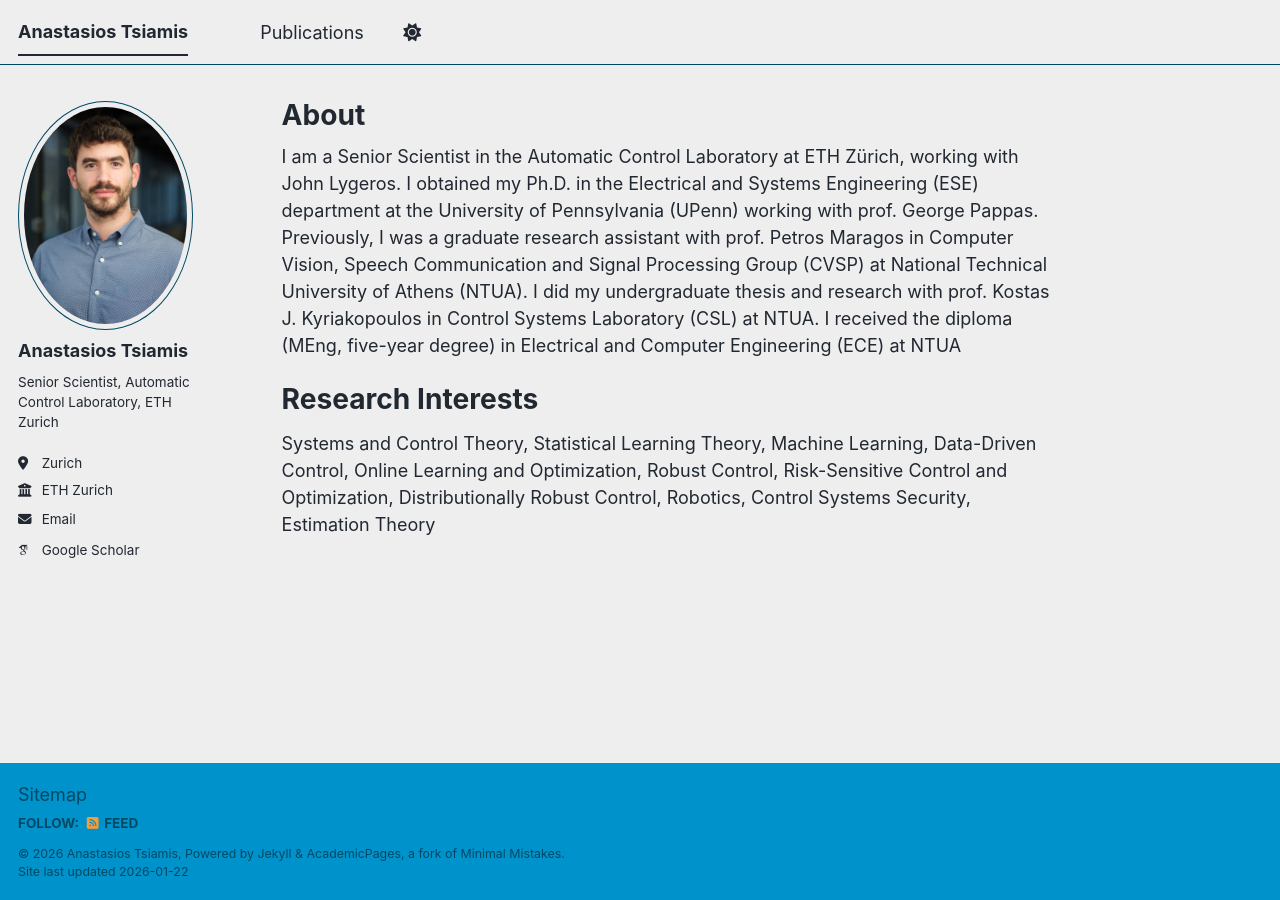
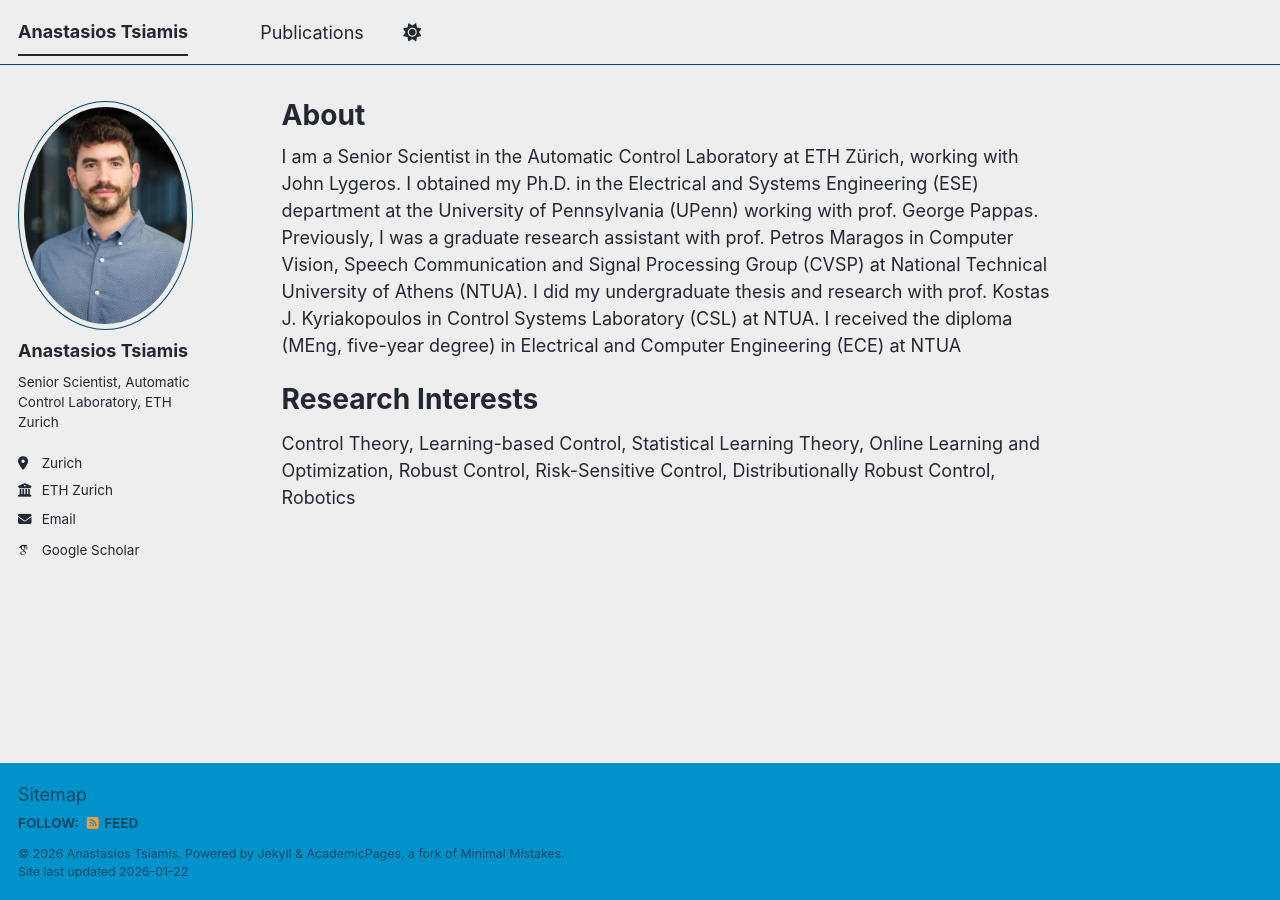
Before and after one commit to antsiamis/antsiamis.github.io, a Jekyll site: the page built from _pages/about.md, in a window 1280 px wide. Built offline with Jekyll 4.4.1, drawn with Linux system fonts in a browser that asks for light colours; some web fonts are replaced; a script bundle is joined from its source files by our own code; library files that are not in the unit come from our copies.

Commit message:
Update about.md

```diff
--- a/_pages/about.md
+++ b/_pages/about.md
@@ -11,4 +11,4 @@ I am a Senior Scientist in the Automatic Control Laboratory at ETH Zürich, work
 
 Research Interests
 ======
-Systems and Control Theory, Statistical Learning Theory, Machine Learning, Data-Driven Control, Online Learning and Optimization, Robust Control, Risk-Sensitive Control and Optimization, Distributionally Robust Control, Robotics, Control Systems Security, Estimation Theory
+Control Theory, Learning-based Control, Statistical Learning Theory, Online Learning and Optimization, Robust Control, Risk-Sensitive Control, Distributionally Robust Control, Robotics
```
